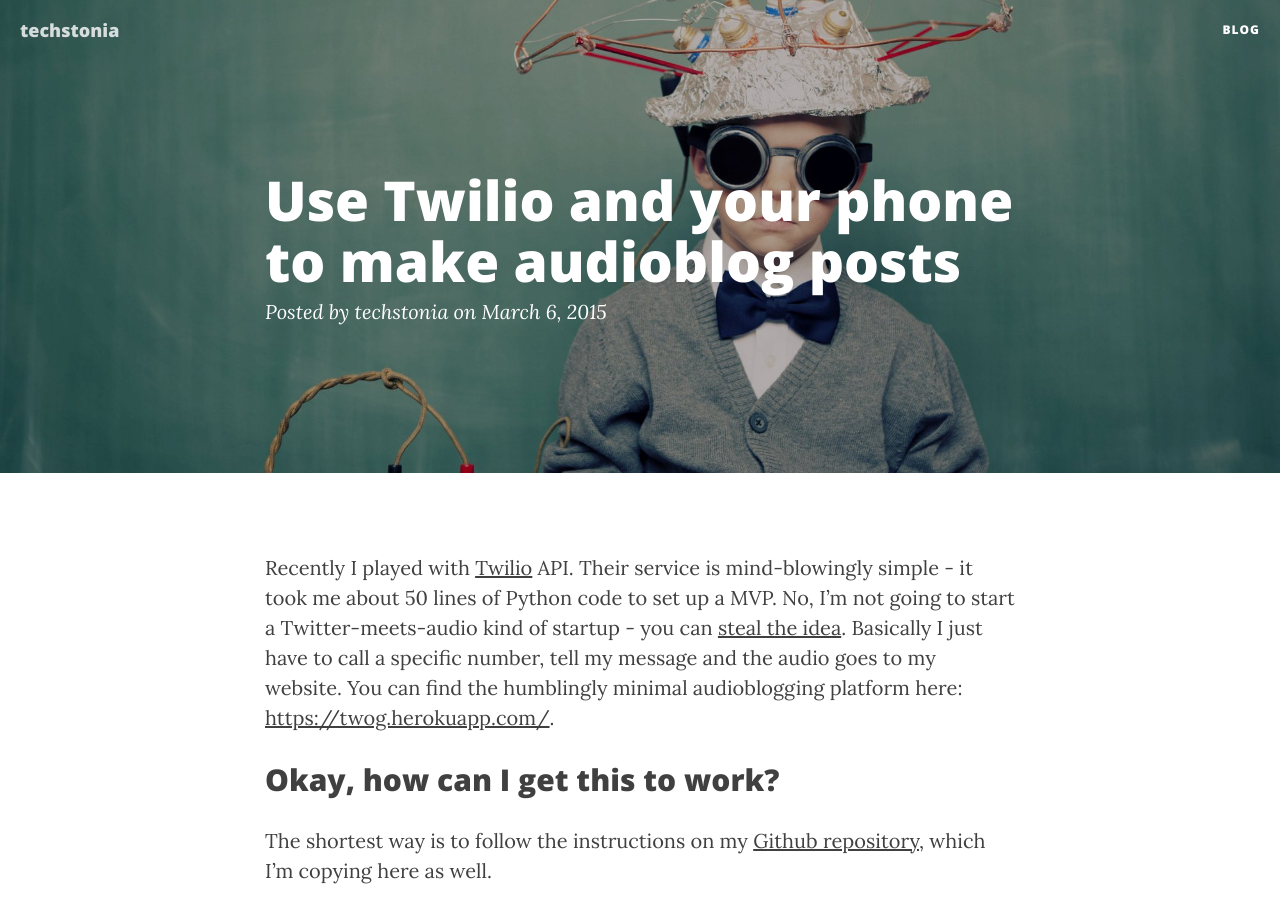
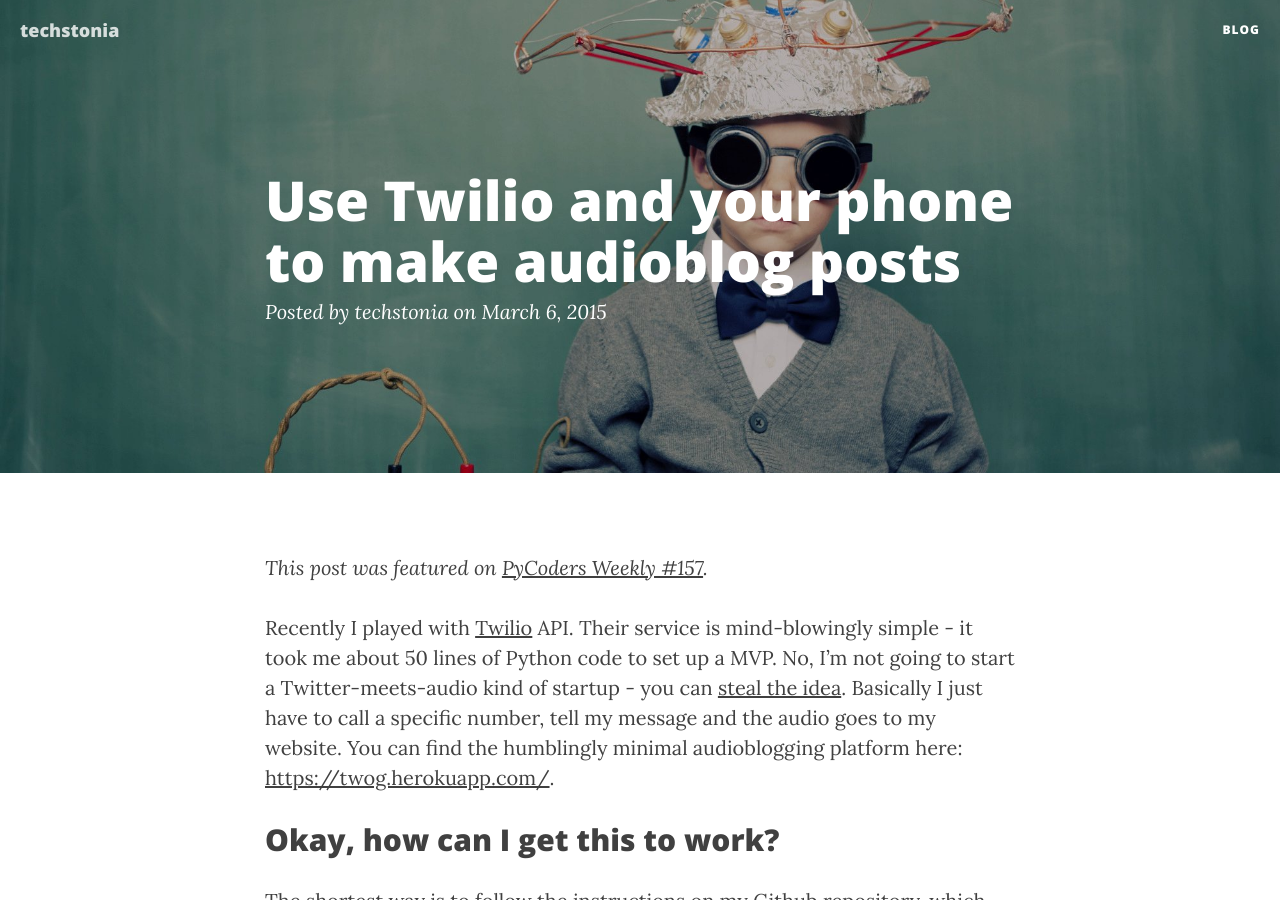
Before and after one commit to techstonia/techstonia.github.io, a Jekyll site: the page built from _posts/2015-03-06-using-twilio-for-voice-blog.markdown, in a window 1280 px wide and 900 px high. Built offline with Jekyll 4.4.1, drawn with Linux system fonts in a browser that asks for light colours; nearby versions of some CDN libraries; comment, search, counter and statistics services are not loaded.

Commit message:
Add links to PyCoders Weekly

```diff
--- a/_posts/2015-01-29-porting-scala-to-python.markdown
+++ b/_posts/2015-01-29-porting-scala-to-python.markdown
@@ -7,6 +7,7 @@ subtitle:  "Lately I ported a substantial chunk of Scala into Python. This is a
 author: techstonia
 permalink: porting-scala-to-python.html
 ---
+*This post was featured on [PyCoders Weekly #151](http://us4.campaign-archive2.com/?u=9735795484d2e4c204da82a29&id=686dc9891c).*
 
 Lately I had to port 16 thousand lines of Scala code into Python. The task seemed odd at first as usually the Python code is re-written in Scala and not the other way round. Anyway it's done now and I managed to pick up some Scala skills and also observed the difficulties of translating between those two languages. Before I start: I just want to mention that Scala is a very cool language and I hope to work with Scala again in the near future.
 
--- a/_posts/2015-03-06-using-twilio-for-voice-blog.markdown
+++ b/_posts/2015-03-06-using-twilio-for-voice-blog.markdown
@@ -8,6 +8,8 @@ subtitle: "Make yourself a simple audioblog and publish blog posts just by calli
 author: techstonia
 permalink: twilio-voice-blog.html
 ---
+
+*This post was featured on [PyCoders Weekly #157](http://us4.campaign-archive2.com/?u=9735795484d2e4c204da82a29&id=cf56544e52).*
 
 Recently I played with [Twilio](https://www.twilio.com/) API. Their service is mind-blowingly simple - it took me about 50 lines of Python code to set up a MVP. No, I'm not going to start a Twitter-meets-audio kind of startup - you can [steal the idea](http://bubbly.net/). Basically I just have to call a specific number, tell my message and the audio goes to my website. You can find the humblingly minimal audioblogging platform here: [https://twog.herokuapp.com/](https://twog.herokuapp.com/).
 
```
